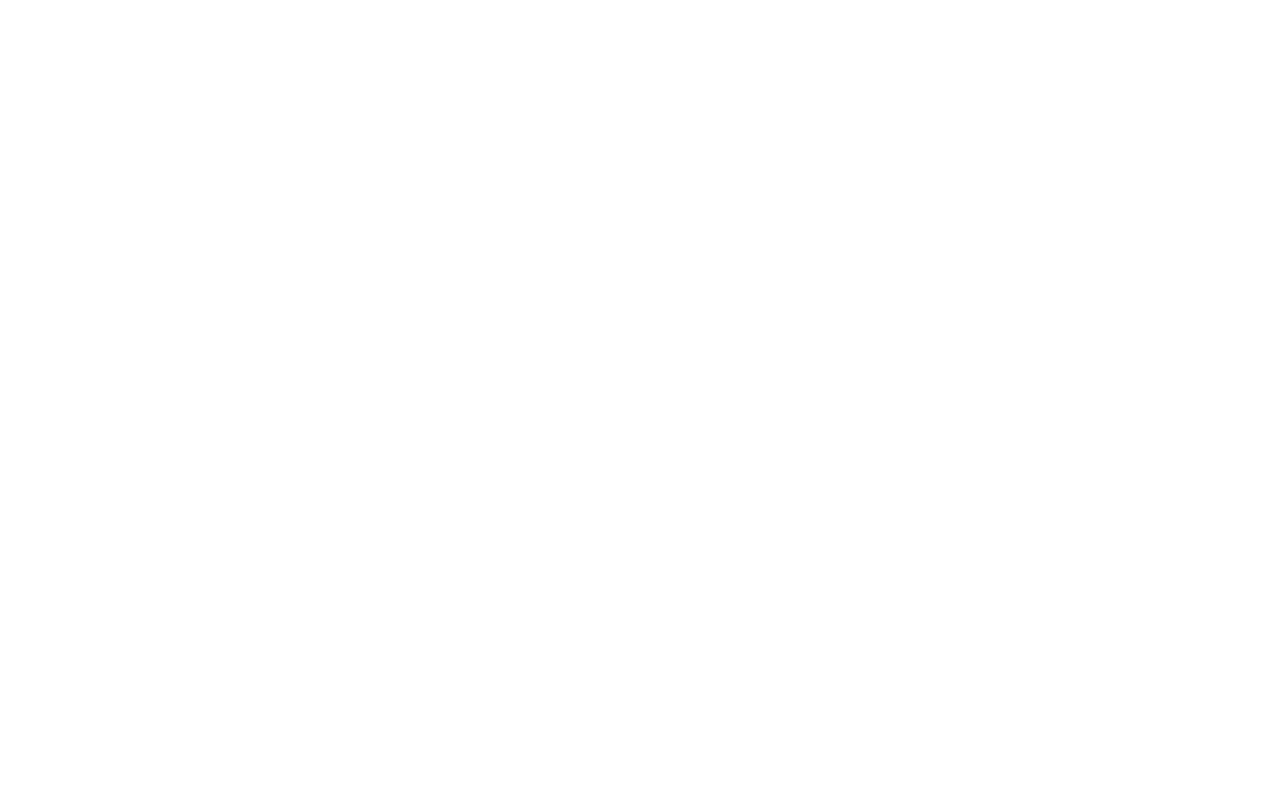
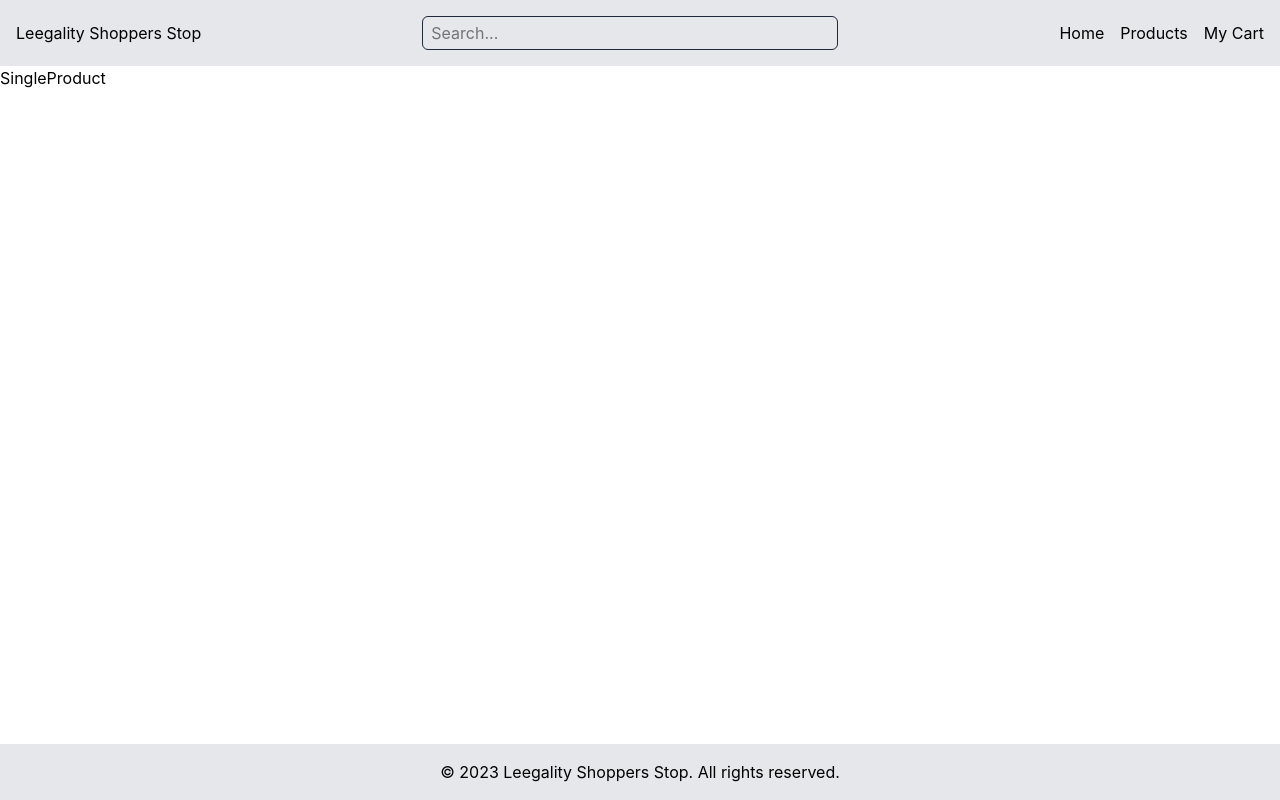
Before and after one commit to harshgupta20/leegality-assessment, a React (Vite) app: page /products/1 in a window 1280 px wide. Before the commit this address had no page. Built offline with nearby package versions, Linux system fonts and the light colour scheme.

Commit message:
Add routing and new pages for Home, Products, and SingleProduct; enhance MainLayout with footer

```diff
--- a/src/App.jsx
+++ b/src/App.jsx
@@ -1,10 +1,18 @@
 import React from 'react'
 import MainLayout from './components/MainLayout'
+import Home from './pages/Home'
+import SingleProduct from './pages/SingleProduct'
+import Products from './pages/Products'
+import { Route, Routes } from 'react-router'
 
 const App = () => {
   return (
     <MainLayout>
-      App
+      <Routes>
+        <Route path="/" element={<Home />} />
+        <Route path="/products" element={<Products />} />
+        <Route path="/products/:id" element={<SingleProduct />} />
+      </Routes>
     </MainLayout>
   )
 }
--- a/src/components/MainLayout.jsx
+++ b/src/components/MainLayout.jsx
@@ -1,13 +1,22 @@
 import React from 'react'
 import Navbar from './Navbar'
 
-const MainLayout = ({children}) => {
+const MainLayout = ({ children }) => {
     return (
+        <div className="flex flex-col justify-between min-h-screen">
             <div>
                 <nav className='w-full bg-gray-200 flex items-center'>
                     <Navbar />
                 </nav>
+
+                <div>
                     {children}
+                </div>
+            </div>
+
+            <footer className='w-full bg-gray-200 p-4 text-center'>
+                <p>&copy; 2023 Leegality Shoppers Stop. All rights reserved.</p>
+            </footer>
         </div>
     )
 }
--- a/src/components/Navbar.jsx
+++ b/src/components/Navbar.jsx
@@ -1,4 +1,5 @@
 import React from 'react'
+import { Link } from 'react-router'
 
 const Navbar = () => {
 
@@ -17,7 +18,7 @@
             <ul className='flex space-x-4'>
                 {menuOptions.map((option, index) => (
                     <li key={index}>
-                        <a href={option.link}>{option.name}</a>
+                        <Link to={option.link}>{option.name}</Link>
                     </li>
                 ))}
             </ul>
--- a/src/main.jsx
+++ b/src/main.jsx
@@ -7,9 +7,7 @@
 ReactDOM.createRoot(document.getElementById('root')).render(
   <React.StrictMode>
     <BrowserRouter>
-      <Routes>
-        <Route path="/" element={<App />} />
-      </Routes>
+      <App />
     </BrowserRouter>
   </React.StrictMode>
 );
--- /dev/null
+++ b/src/pages/Home.jsx
@@ -0,0 +1,9 @@
+import React from 'react'
+
+const Home = () => {
+  return (
+    <div>Home</div>
+  )
+}
+
+export default Home
--- /dev/null
+++ b/src/pages/Products.jsx
@@ -0,0 +1,9 @@
+import React from 'react'
+
+const Products = () => {
+  return (
+    <div>Products</div>
+  )
+}
+
+export default Products
--- /dev/null
+++ b/src/pages/SingleProduct.jsx
@@ -0,0 +1,9 @@
+import React from 'react'
+
+const SingleProduct = () => {
+  return (
+    <div>SingleProduct</div>
+  )
+}
+
+export default SingleProduct
```
Lines whose indentation alone changed are shown as unchanged.
